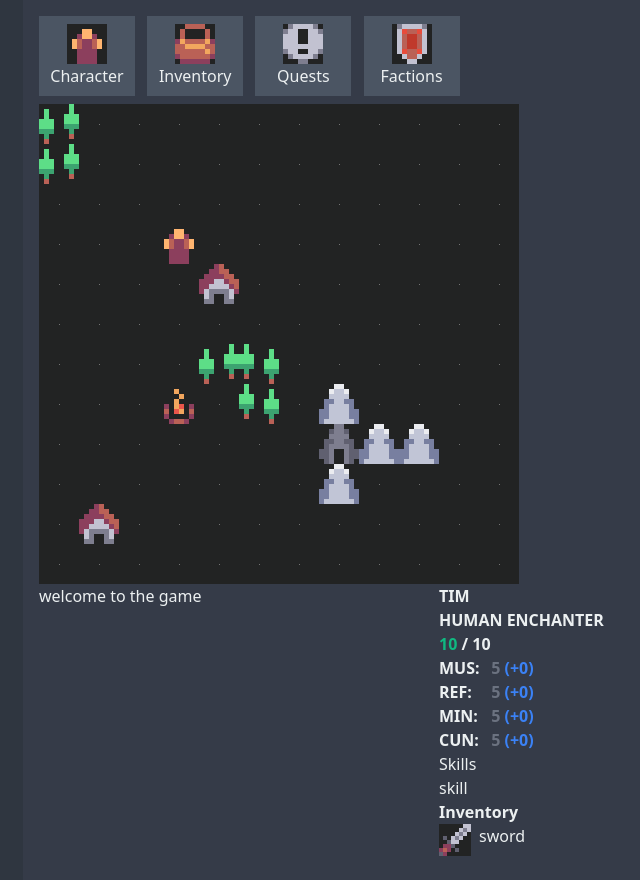
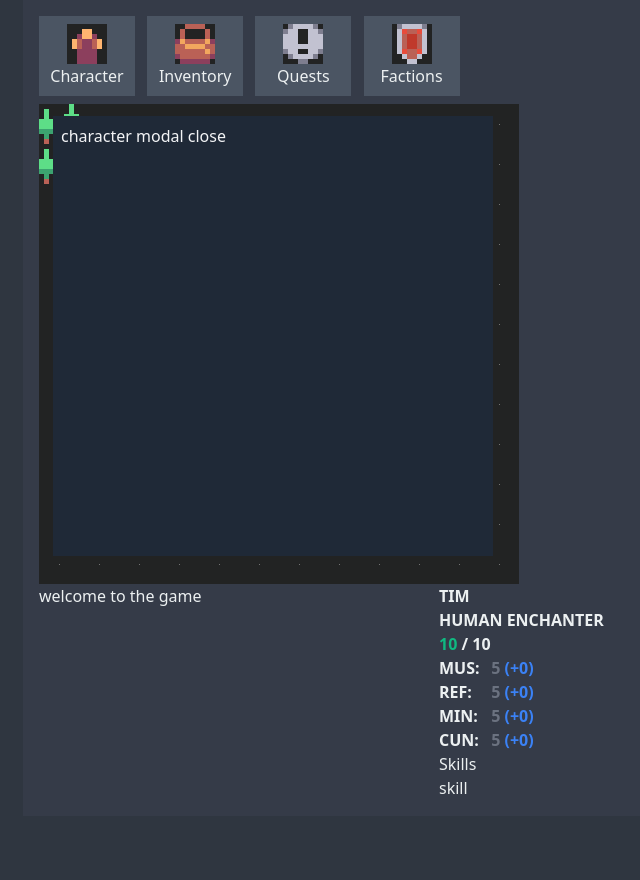
Before and after one commit to thomascgray/gertyrl, a Svelte app: page / in a window 1280 px wide. Both pictures are taken after a click on the button "Character". Shown: the whole page, without its empty margins (167-807 px from the left). After the commit the page ends 816 px from the top, so only its background shows below. Built offline with nearby package versions, Linux system fonts and the light colour scheme.

Commit message:
some basic modal stuff

```diff
--- a/src/App.svelte
+++ b/src/App.svelte
@@ -16,6 +16,12 @@
   let hasChosenCharacter = true;
   let loadedBattlemapUuid;
   let loadedBattleMap;
+
+  let activeModal = undefined;
+
+  const openModal = modalToOpen => {
+    activeModal = modalToOpen;
+  };
 
   onMount(() => {
     Data.init();
@@ -76,6 +82,14 @@
     width: 900px;
     margin: 0 auto;
     background: #353b48;
+    position: relative;
+  }
+  .modal {
+    position: absolute;
+    top: 116px;
+    width: 440px;
+    height: 440px;
+    left: 30px;
   }
 </style>
 
@@ -92,7 +106,7 @@
   {/if}
 
   {#if hasChosenCharacter && !loadedBattlemapUuid}
-    <MenuBarSvelte {player} />
+    <MenuBarSvelte {player} {openModal} />
     <WorldMapSvelte
       {loadBattlemap}
       {player}
@@ -109,7 +123,7 @@
   {/if}
 
   {#if hasChosenCharacter && loadedBattlemapUuid}
-    <MenuBarSvelte {player} />
+    <MenuBarSvelte {player} {openModal} />
 
     <BattlemapSvelte
       battlemap={loadedBattleMap}
@@ -125,4 +139,35 @@
     </div>
   {/if}
 
+  {#if activeModal === 'character'}
+    <section class="modal bg-gray-800 text-gray-100 p-2">
+      <span>character modal</span>
+      <button on:click={() => openModal(undefined)}>close</button>
+
+    </section>
+  {/if}
+
+  {#if activeModal === 'inventory'}
+    <section class="modal bg-gray-800 text-gray-100 p-2">
+      <span>inventory</span>
+      {#if player.inventory.length >= 1}
+        <ul>
+          {#each player.inventory as inventoryItem}
+            <li class="flex mb-2">
+              <img
+                class="pixelated mr-2"
+                src="./sprites/{inventoryItem.sprite}.png"
+                width="32px"
+                height="32px"
+                alt="" />
+              <span>{inventoryItem.name}</span>
+
+            </li>
+          {/each}
+        </ul>
+      {:else}No items{/if}
+      <button on:click={() => openModal(undefined)}>close</button>
+    </section>
+  {/if}
+
 </main>
--- /dev/null
+++ b/src/GenericUI/Modal.svelte
@@ -0,0 +1,5 @@
+<section>
+
+  <button>Close</button>
+
+</section>
--- a/src/MenuBar.svelte
+++ b/src/MenuBar.svelte
@@ -1,3 +1,7 @@
+<script>
+  export let openModal;
+</script>
+
 <style>
   img {
     image-rendering: pixelated;
@@ -6,7 +10,9 @@
 
 <section>
 
-  <button class="inline-block w-24 bg-gray-600 mr-2 mb-2 p-2 text-center">
+  <button
+    on:click={() => openModal('character')}
+    class="inline-block w-24 bg-gray-600 mr-2 mb-2 p-2 text-center">
     <img
       class="m-auto"
       src="./sprites/man_alt.png"
@@ -15,7 +21,9 @@
       alt="" />
     <span>Character</span>
   </button>
-  <button class="inline-block w-24 bg-gray-600 mr-2 mb-2 p-2 text-center">
+  <button
+    on:click={() => openModal('inventory')}
+    class="inline-block w-24 bg-gray-600 mr-2 mb-2 p-2 text-center">
     <img
       class="m-auto"
       src="./sprites/sack.png"
@@ -24,7 +32,9 @@
       alt="" />
     <span>Inventory</span>
   </button>
-  <button class="inline-block w-24 bg-gray-600 mr-2 mb-2 p-2 text-center">
+  <button
+    on:click={() => openModal('quests')}
+    class="inline-block w-24 bg-gray-600 mr-2 mb-2 p-2 text-center">
     <img
       class="m-auto"
       src="./sprites/exclamation.png"
@@ -34,7 +44,9 @@
     <span>Quests</span>
   </button>
 
-  <button class="inline-block w-24 bg-gray-600 mr-2 mb-2 p-2 text-center">
+  <button
+    on:click={() => openModal('factions')}
+    class="inline-block w-24 bg-gray-600 mr-2 mb-2 p-2 text-center">
     <img
       class="m-auto"
       src="./sprites/shield_red.png"
--- a/src/PlayerPane/PlayerPlane.svelte
+++ b/src/PlayerPane/PlayerPlane.svelte
@@ -19,23 +19,4 @@
     {/each}
   </ul>
 
-  <p>
-    <strong>Inventory</strong>
-  </p>
-  {#if player.inventory.length >= 1}
-    <ul>
-      {#each player.inventory as inventoryItem}
-        <li class="flex mb-2">
-          <img
-            class="pixelated mr-2"
-            src="./sprites/{inventoryItem.sprite}.png"
-            width="32px"
-            height="32px"
-            alt="" />
-          <span>{inventoryItem.name}</span>
-
-        </li>
-      {/each}
-    </ul>
-  {:else}No items{/if}
 </section>
```
